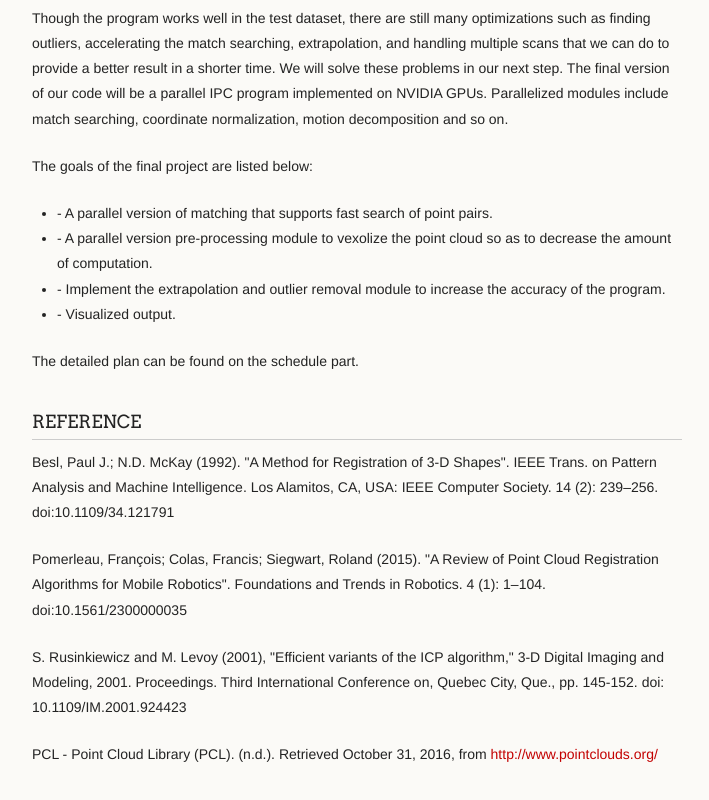
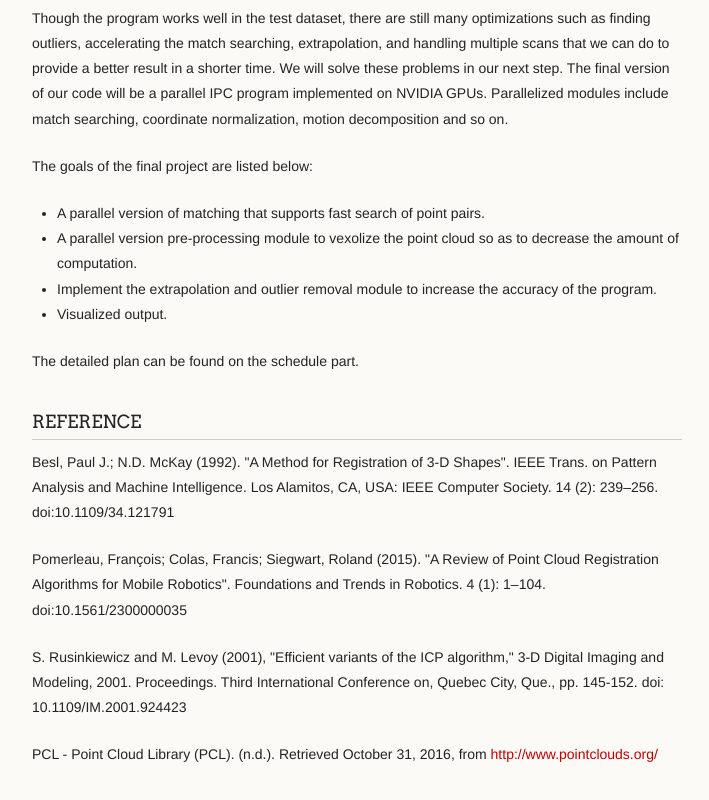
Before and after one commit to HanzhouLu/Parallel-Point-Cloud-Registration, a plain HTML site: page index.html in a window 1280 px wide. Shown: the part 3493-4293 px from the top of the page, without its empty margins (278-987 px from the left). Drawn offline with Linux system fonts and the light colour scheme.

Commit message:
Update index.html

```diff
--- a/index.html
+++ b/index.html
@@ -118,10 +118,10 @@ CPU and CUDA.</p>
 <p>The goals of the final project are listed below:</p>
 <p>
   <ul>
-    <li>- A parallel version of matching that supports fast search of point pairs.</li>
-    <li>- A parallel version pre-processing module to vexolize the point cloud so as to decrease the amount of computation.</li>
-    <li>- Implement the extrapolation and outlier removal module to increase the accuracy of the program.</li>
-    <li>- Visualized output.</li>
+    <li>A parallel version of matching that supports fast search of point pairs.</li>
+    <li>A parallel version pre-processing module to vexolize the point cloud so as to decrease the amount of computation.</li>
+    <li>Implement the extrapolation and outlier removal module to increase the accuracy of the program.</li>
+    <li>Visualized output.</li>
   </ul>
 </p>
 <p>The detailed plan can be found on the schedule part.</p>
```
